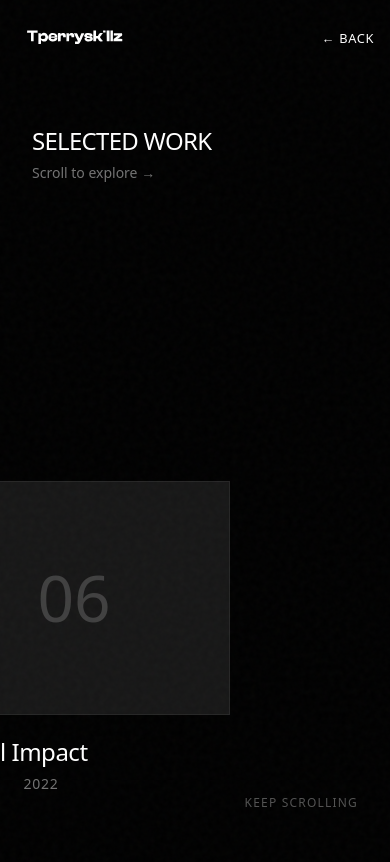
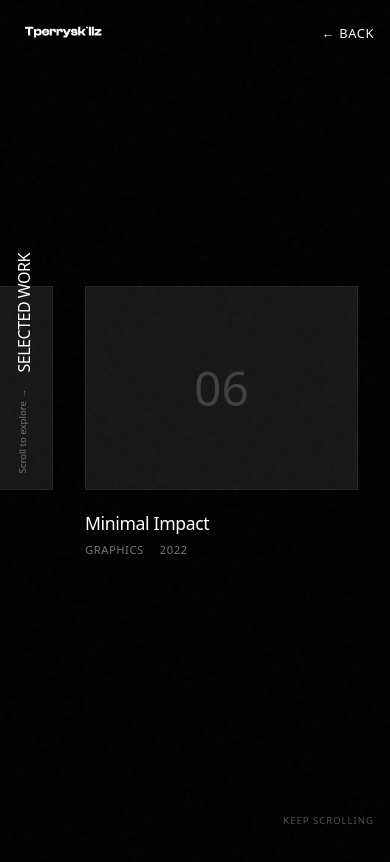
Before and after one commit to theakinwande/tperry, a Next.js app: page /work in a window 390 px wide. Shown: the top 862 px of the page. Built offline with nearby package versions, Linux system fonts and the light colour scheme.

Commit message:
more improvement on the work page

```diff
--- a/app/layout.tsx
+++ b/app/layout.tsx
@@ -9,7 +9,7 @@ const poppins = Poppins({
 });
 
 export const metadata: Metadata = {
-  title: "T Perry | Motion Designer",
+  title: "tperry | Designer",
   description: "Motion Designer • Graphics Artist • Video Editor",
 };
 
--- a/app/page.module.css
+++ b/app/page.module.css
@@ -17,8 +17,8 @@
 }
 
 .introName {
-  font-size: clamp(3rem, 12vw, 10rem);
-  font-weight: 600;
+  font-size: clamp(2rem, 10vw, 8rem);
+  font-weight: 500;
   letter-spacing: -0.05em;
   color: #fff;
   overflow: hidden;
@@ -67,7 +67,7 @@
 
 .logo {
   font-size: 1.5rem;
-  font-weight: 600;
+  font-weight: 500;
   color: #fff;
   text-decoration: none;
   letter-spacing: -0.02em;
@@ -376,6 +376,6 @@
   }
 
   .footer {
-    padding: 0.5rem 1.5rem;
+    padding: 0.5rem 1rem;
   }
 }
--- a/app/page.tsx
+++ b/app/page.tsx
@@ -116,7 +116,7 @@ export default function Home() {
                 animate={introPhase >= 3 ? { opacity: 1, y: 0 } : {}}
                 transition={{ duration: 0.6 }}
               >
-                Graphics Designer
+                Designer
               </motion.div>
             </motion.div>
           </motion.div>
--- a/app/work/work.module.css
+++ b/app/work/work.module.css
@@ -190,7 +190,7 @@
   }
 
   .logoImg {
-    height: 50px;
+    height: 40px;
   }
 
   .backLink {
@@ -198,27 +198,46 @@
   }
 
   .pageHeader {
-    position: static;
-    transform: none;
-    padding: 8rem 2rem 2rem;
+    position: fixed;
+    top: 30%;
+    left: 1rem;
+    padding: 0;
   }
 
   .pageTitle {
-    writing-mode: horizontal-tb;
-    transform: none;
+    font-size: 1rem;
   }
 
   .pageSubtitle {
-    writing-mode: horizontal-tb;
-    transform: none;
-    margin-top: 0.5rem;
+    font-size: 0.6rem;
   }
 
   .horizontal {
-    padding-left: 2rem;
+    padding-left: 6rem;
+    padding-right: 2rem;
+    gap: 2rem;
   }
 
   .projectImage {
-    width: 80vw;
+    width: 70vw;
+  }
+
+  .projectNumber {
+    font-size: 3rem;
+  }
+
+  .projectTitle {
+    font-size: 1.1rem;
+  }
+
+  .projectMeta {
+    gap: 1rem;
+    font-size: 0.7rem;
+  }
+
+  .scrollHint {
+    bottom: 1rem;
+    right: 1rem;
+    font-size: 0.6rem;
   }
 }
```
